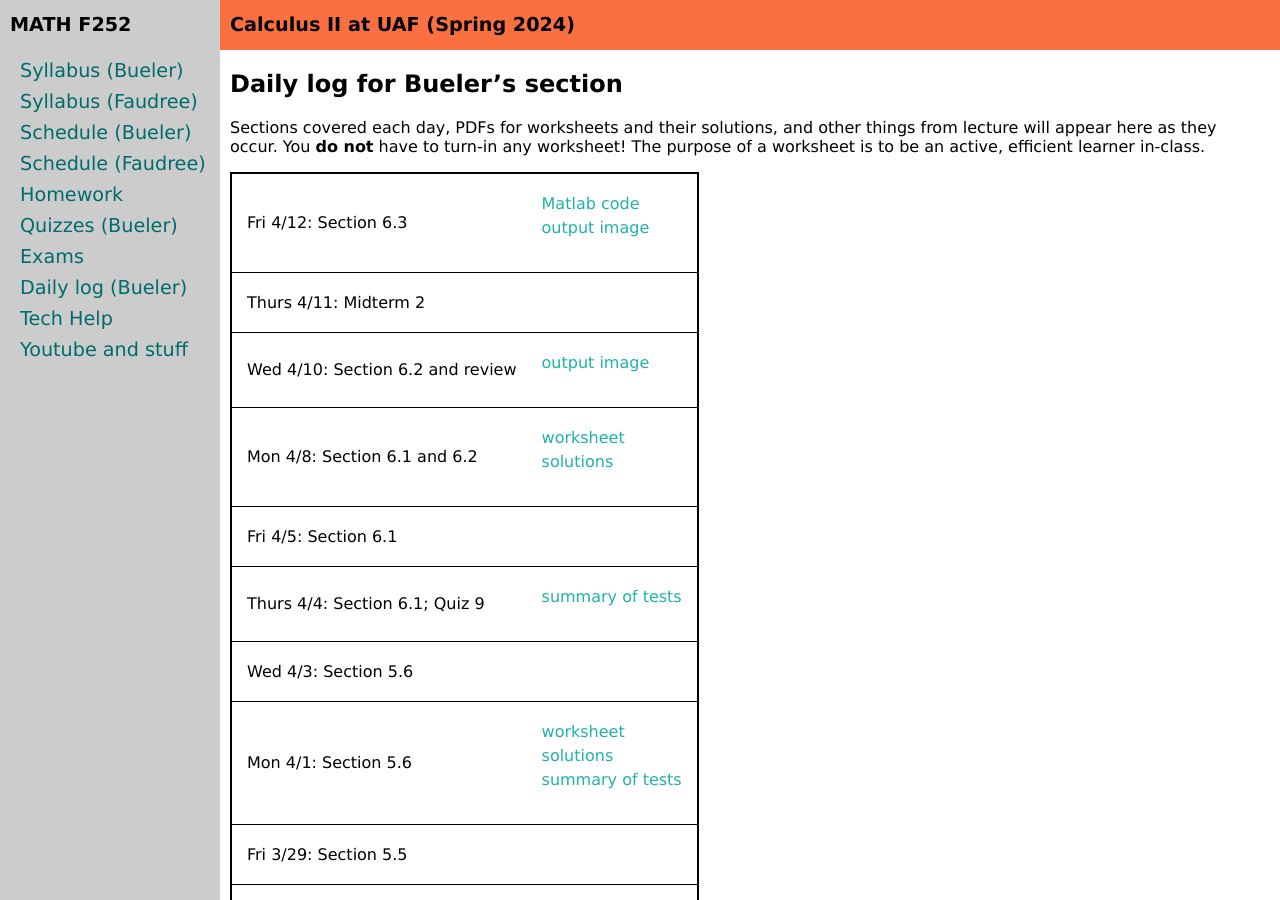
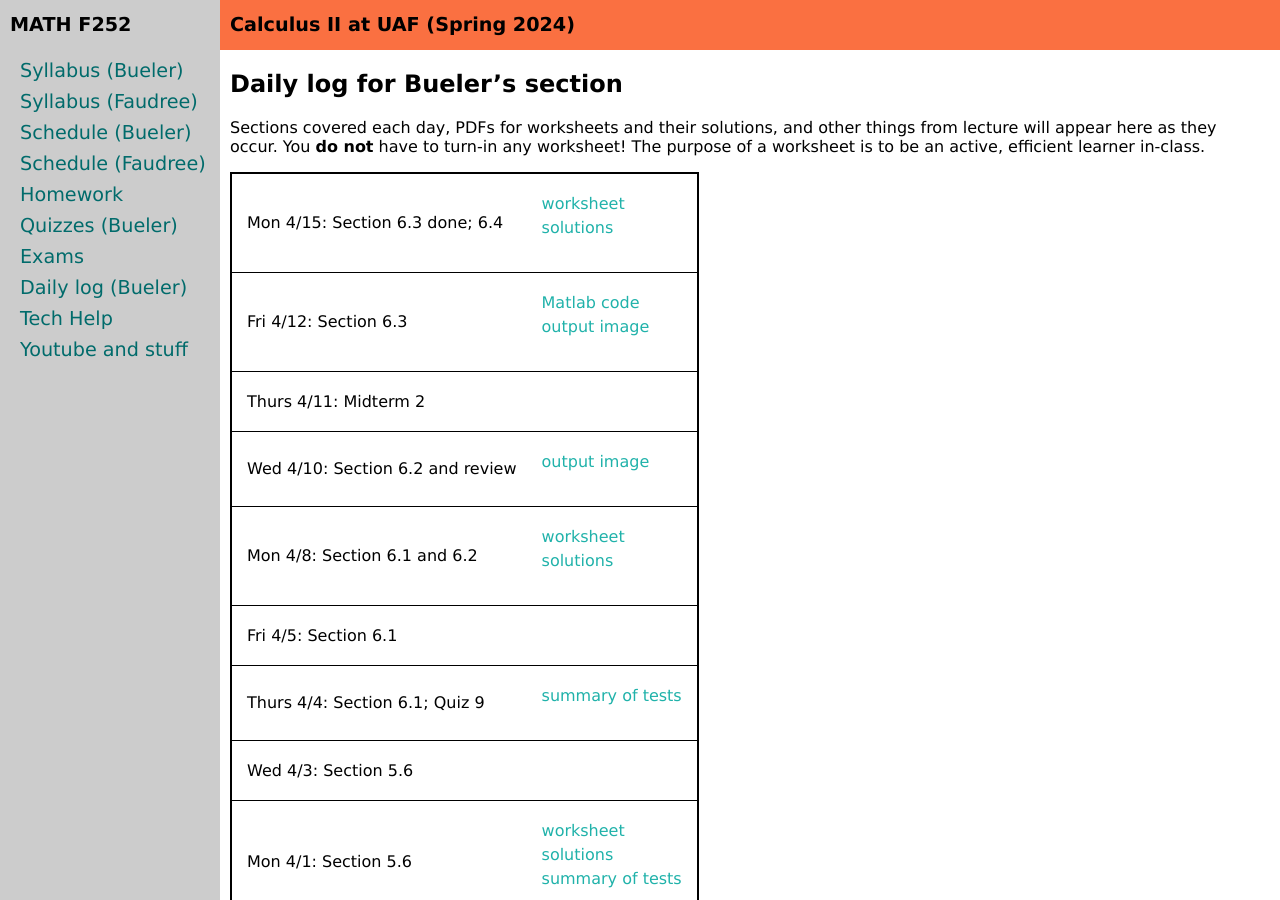
Before and after one commit to uaf-math/calc2, a Jekyll site: the page built from daily.md, in a window 1280 px wide and 900 px high. Built offline with Jekyll 4.4.1, drawn with Linux system fonts in a browser that asks for light colours.

Commit message:
worksheet today

```diff
--- a/_data/daily.yml
+++ b/_data/daily.yml
@@ -1,6 +1,10 @@
 semester: Spring 2024
 home: assets/worksheets/S24
 daily:
+- name: Section 6.3 done; 6.4
+  date: Mon 4/15
+  extworksheet: https://uaf-math251.github.io/calc2/assets/worksheets/F22/6p3.pdf
+  extsolutions: https://uaf-math251.github.io/calc2/assets/worksheets/F22/6p3solns.pdf
 - name: Section 6.3
   date: Fri 4/12
   mfile: matlab/plottaylors.m
```
